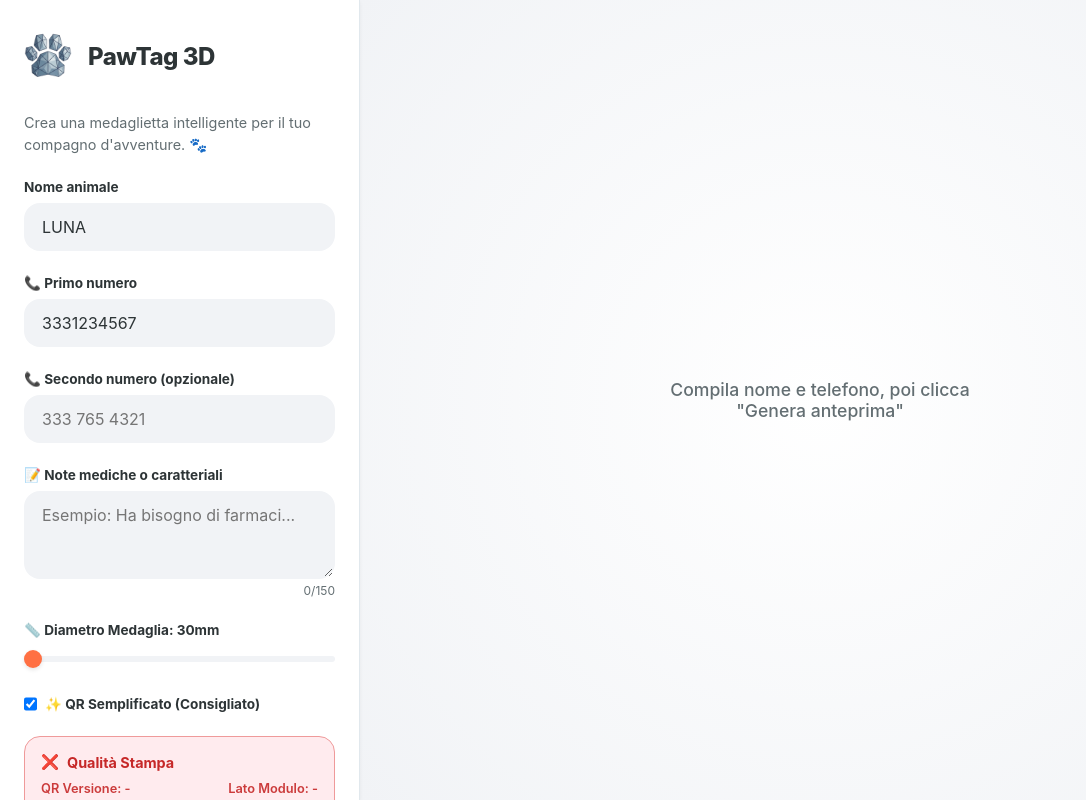
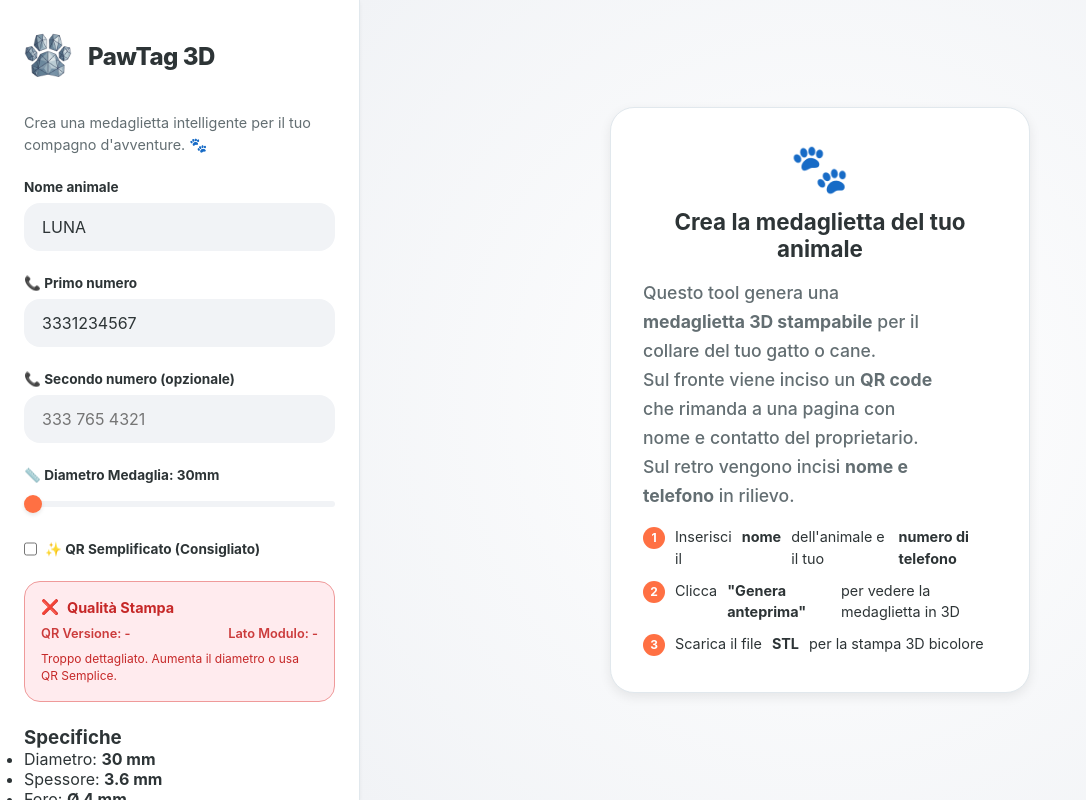
Before and after one commit to LuigiMazz/collar_tag, a React (Vite) app: page / in a window 1280 px wide. Shown: the whole page, without its empty margins (0-1086 px from the left). Built offline with nearby package versions, Linux system fonts and the light colour scheme.

Commit message:
Add description e fix number size

```diff
--- a/src/App.css
+++ b/src/App.css
@@ -359,6 +359,72 @@ input[type="range"]::-webkit-slider-thumb:hover {
   font-weight: 500;
 }
 
+.welcome-card {
+  max-width: 420px;
+  background: var(--surface);
+  border: 1px solid var(--border);
+  border-radius: var(--radius-lg);
+  padding: 36px 32px;
+  box-shadow: var(--shadow-md);
+  text-align: center;
+  display: flex;
+  flex-direction: column;
+  gap: 16px;
+}
+
+.welcome-icon {
+  font-size: 3rem;
+  line-height: 1;
+}
+
+.welcome-title {
+  font-size: 1.4rem;
+  font-weight: 700;
+  color: var(--text);
+}
+
+.welcome-desc {
+  font-size: 0.92rem;
+  color: var(--text-muted);
+  line-height: 1.65;
+  text-align: left;
+}
+
+.welcome-steps {
+  list-style: none;
+  counter-reset: steps;
+  display: flex;
+  flex-direction: column;
+  gap: 10px;
+  text-align: left;
+}
+
+.welcome-steps li {
+  counter-increment: steps;
+  display: flex;
+  align-items: flex-start;
+  gap: 10px;
+  font-size: 0.9rem;
+  color: var(--text);
+  line-height: 1.5;
+}
+
+.welcome-steps li::before {
+  content: counter(steps);
+  min-width: 22px;
+  height: 22px;
+  border-radius: 50%;
+  background: var(--primary);
+  color: #fff;
+  font-size: 0.75rem;
+  font-weight: 700;
+  display: flex;
+  align-items: center;
+  justify-content: center;
+  flex-shrink: 0;
+  margin-top: 1px;
+}
+
 /* ============================================================
    Pet Card (The Result Page)
    ============================================================ */
@@ -562,6 +628,41 @@ input[type="range"]::-webkit-slider-thumb:hover {
     min-height: 350px;
     flex: none;
   }
+
+  .canvas-placeholder {
+    padding: 16px;
+    justify-content: flex-start;
+    overflow-y: auto;
+  }
+
+  .welcome-card {
+    max-width: 100%;
+    padding: 20px 18px;
+    gap: 12px;
+    border-radius: var(--radius-md);
+    box-shadow: none;
+    border: 1px solid var(--border);
+  }
+
+  .welcome-icon {
+    font-size: 2rem;
+  }
+
+  .welcome-title {
+    font-size: 1.1rem;
+  }
+
+  .welcome-desc {
+    font-size: 0.85rem;
+  }
+
+  .welcome-steps {
+    gap: 8px;
+  }
+
+  .welcome-steps li {
+    font-size: 0.85rem;
+  }
 }
 
 @media (max-width: 480px) {
@@ -577,6 +678,17 @@ input[type="range"]::-webkit-slider-thumb:hover {
     flex-direction: column;
   }
 
+  .canvas-placeholder {
+    padding: 12px;
+  }
+
+  .welcome-card {
+    padding: 16px 14px;
+  }
+
+  .welcome-desc {
+    display: none;
+  }
 }
 
 .modal-actions {
--- a/src/App.jsx
+++ b/src/App.jsx
@@ -142,9 +142,9 @@ function TagEditor() {
   const [name, setName] = useState('LUNA');
   const [phone, setPhone] = useState('3331234567');
   const [phone2, setPhone2] = useState('');
-  const [description, setDescription] = useState('');
+  const [description] = useState('');
   const [diameter, setDiameter] = useState(30);
-  const [minimalQR, setMinimalQR] = useState(true);
+  const [minimalQR, setMinimalQR] = useState(false);
   const [autoRot] = useState(true);
   const [mesh, setMesh] = useState(null);
   const [loading, setLoading] = useState(false);
@@ -262,22 +262,6 @@ function TagEditor() {
           </div>
 
           <div className="form-group">
-            <label htmlFor="description">📝 Note mediche o caratteriali</label>
-            <textarea
-              id="description"
-              value={description}
-              maxLength={150}
-              rows={3}
-              placeholder="Esempio: Ha bisogno di farmaci..."
-              onChange={e => setDescription(e.target.value)}
-            />
-            <p className="hint" style={{ textAlign: 'right' }}>
-              {description.length}/150
-            </p>
-          </div>
-
-
-          <div className="form-group">
             <label htmlFor="diameter">📏 Diametro Medaglia: <strong>{diameter}mm</strong></label>
             <input
               id="diameter"
@@ -371,11 +355,24 @@ function TagEditor() {
             <TagScene mesh={mesh} autoRotate={autoRot} />
           ) : (
             <div className="canvas-placeholder">
-              <p>
-                {loading
-                  ? 'Costruzione geometria CSG in corso…'
-                  : 'Compila nome e telefono, poi clicca "Genera anteprima"'}
-              </p>
+              {loading ? (
+                <p>Costruzione geometria in corso…</p>
+              ) : (
+                <div className="welcome-card">
+                  <div className="welcome-icon">🐾</div>
+                  <h2 className="welcome-title">Crea la medaglietta del tuo animale</h2>
+                  <p className="welcome-desc">
+                    Questo tool genera una <strong>medaglietta 3D stampabile</strong> per il collare del tuo gatto o cane.<br />
+                    Sul fronte viene inciso un <strong>QR code</strong> che rimanda a una pagina con nome e contatto del proprietario.<br />
+                    Sul retro vengono incisi <strong>nome e telefono</strong> in rilievo.
+                  </p>
+                  <ol className="welcome-steps">
+                    <li>Inserisci il <strong>nome</strong> dell'animale e il tuo <strong>numero di telefono</strong></li>
+                    <li>Clicca <strong>"Genera anteprima"</strong> per vedere la medaglietta in 3D</li>
+                    <li>Scarica il file <strong>STL</strong>per la stampa 3D bicolore</li>
+                  </ol>
+                </div>
+              )}
             </div>
           )}
         </main>
--- a/src/utils/geometry.js
+++ b/src/utils/geometry.js
@@ -250,10 +250,10 @@ const BITMAP_FONT = {
   'W': [17, 17, 17, 21, 27, 17, 17], 'X': [17, 10, 10, 4, 10, 10, 17],
   'Y': [17, 17, 10, 4, 4, 4, 4], 'Z': [31, 1, 2, 4, 8, 16, 31],
   '0': [14, 17, 19, 21, 25, 17, 14], '1': [4, 12, 4, 4, 4, 4, 14],
-  '2': [14, 17, 1, 2, 4, 8, 31], '3': [14, 17, 1, 6, 1, 17, 14],
-  '4': [2, 6, 10, 18, 31, 2, 2], '5': [31, 16, 16, 30, 1, 17, 14],
+  '2': [14, 17, 1, 6, 8, 16, 31], '3': [14, 17, 1, 6, 1, 17, 14],
+  '4': [6, 6, 10, 18, 31, 2, 2], '5': [31, 16, 16, 30, 1, 1, 14],
   '6': [14, 16, 16, 30, 17, 17, 14], '7': [31, 1, 2, 4, 8, 8, 8],
-  '8': [14, 17, 17, 14, 17, 17, 14], '9': [14, 17, 17, 15, 1, 17, 14],
+  '8': [14, 17, 17, 31, 17, 17, 14], '9': [14, 17, 17, 15, 1, 1, 14],
   ' ': [0, 0, 0, 0, 0, 0, 0], '.': [0, 0, 0, 0, 0, 12, 12],
   '-': [0, 0, 0, 31, 0, 0, 0], '+': [0, 4, 4, 31, 4, 4, 0],
   '/': [1, 1, 2, 4, 8, 16, 16], ':': [0, 4, 4, 0, 4, 4, 0],
```
